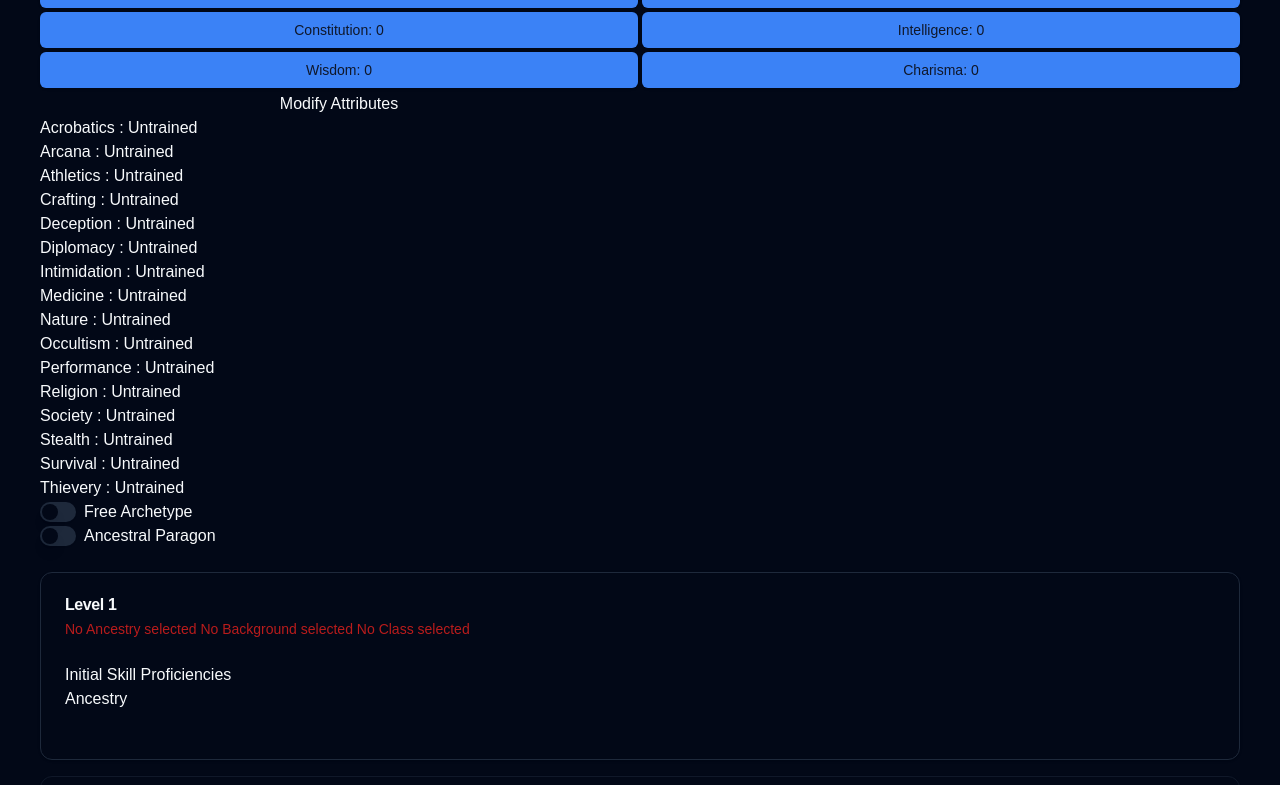
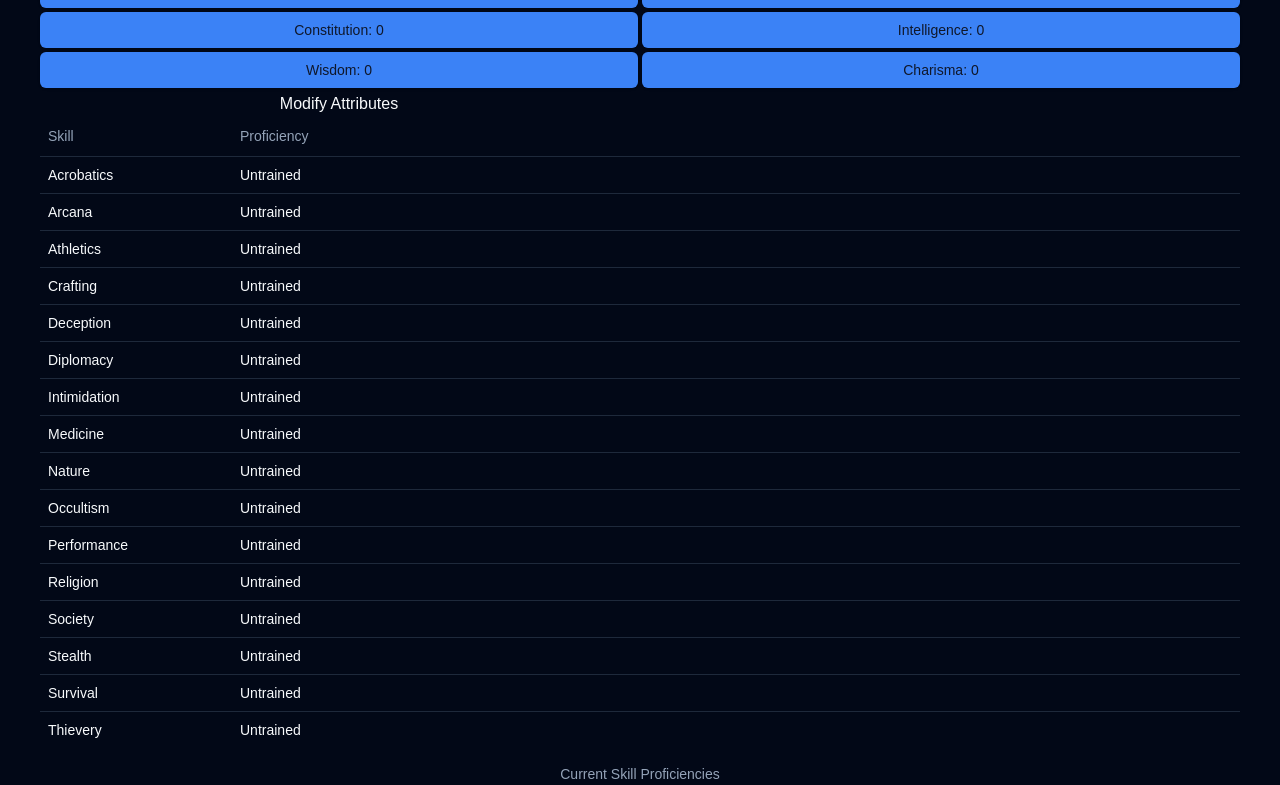
Before and after one commit to Jason-1/pathfinder-character-builder, a Next.js app: page / in a window 1280 px wide. Shown: the part 524-1309 px from the top of the page. Built offline with nearby package versions, Linux system fonts and the light colour scheme.

Commit message:
Skill proficiencies as a table

```diff
--- a/components/SkillShowcase.tsx
+++ b/components/SkillShowcase.tsx
@@ -1,5 +1,14 @@
 import { skillProficienciesType } from "@/types";
 import React from "react";
+import {
+  Table,
+  TableBody,
+  TableCaption,
+  TableCell,
+  TableHead,
+  TableHeader,
+  TableRow,
+} from "@/components/ui/table";
 
 interface SkillShowcaseProps {
   selectedLevel: number;
@@ -28,16 +37,28 @@
   }
 
   return (
-    <div>
-      {selectedSkills.map((skill) => (
-        <div key={skill.skill}>
-          {skill.skill} {": "}{" "}
-          {findTrainingLevel(
-            skill.LevelsBoosted.filter((level) => level <= selectedLevel).length
-          )}
-        </div>
-      ))}
-    </div>
+    <Table>
+      <TableCaption>Current Skill Proficiencies</TableCaption>
+      <TableHeader>
+        <TableRow>
+          <TableHead className="w-48">Skill</TableHead>
+          <TableHead>Proficiency</TableHead>
+        </TableRow>
+      </TableHeader>
+      <TableBody>
+        {selectedSkills.map((skill) => (
+          <TableRow>
+            <TableCell className="font-medium">{skill.skill}</TableCell>
+            <TableCell>
+              {findTrainingLevel(
+                skill.LevelsBoosted.filter((level) => level <= selectedLevel)
+                  .length
+              )}
+            </TableCell>
+          </TableRow>
+        ))}
+      </TableBody>
+    </Table>
   );
 };
 
--- /dev/null
+++ b/components/ui/table.tsx
@@ -0,0 +1,120 @@
+import * as React from "react"
+
+import { cn } from "@/lib/utils"
+
+const Table = React.forwardRef<
+  HTMLTableElement,
+  React.HTMLAttributes<HTMLTableElement>
+>(({ className, ...props }, ref) => (
+  <div className="relative w-full overflow-auto">
+    <table
+      ref={ref}
+      className={cn("w-full caption-bottom text-sm", className)}
+      {...props}
+    />
+  </div>
+))
+Table.displayName = "Table"
+
+const TableHeader = React.forwardRef<
+  HTMLTableSectionElement,
+  React.HTMLAttributes<HTMLTableSectionElement>
+>(({ className, ...props }, ref) => (
+  <thead ref={ref} className={cn("[&_tr]:border-b", className)} {...props} />
+))
+TableHeader.displayName = "TableHeader"
+
+const TableBody = React.forwardRef<
+  HTMLTableSectionElement,
+  React.HTMLAttributes<HTMLTableSectionElement>
+>(({ className, ...props }, ref) => (
+  <tbody
+    ref={ref}
+    className={cn("[&_tr:last-child]:border-0", className)}
+    {...props}
+  />
+))
+TableBody.displayName = "TableBody"
+
+const TableFooter = React.forwardRef<
+  HTMLTableSectionElement,
+  React.HTMLAttributes<HTMLTableSectionElement>
+>(({ className, ...props }, ref) => (
+  <tfoot
+    ref={ref}
+    className={cn(
+      "border-t bg-muted/50 font-medium [&>tr]:last:border-b-0",
+      className
+    )}
+    {...props}
+  />
+))
+TableFooter.displayName = "TableFooter"
+
+const TableRow = React.forwardRef<
+  HTMLTableRowElement,
+  React.HTMLAttributes<HTMLTableRowElement>
+>(({ className, ...props }, ref) => (
+  <tr
+    ref={ref}
+    className={cn(
+      "border-b transition-colors hover:bg-muted/50 data-[state=selected]:bg-muted",
+      className
+    )}
+    {...props}
+  />
+))
+TableRow.displayName = "TableRow"
+
+const TableHead = React.forwardRef<
+  HTMLTableCellElement,
+  React.ThHTMLAttributes<HTMLTableCellElement>
+>(({ className, ...props }, ref) => (
+  <th
+    ref={ref}
+    className={cn(
+      "h-10 px-2 text-left align-middle font-medium text-muted-foreground [&:has([role=checkbox])]:pr-0 [&>[role=checkbox]]:translate-y-[2px]",
+      className
+    )}
+    {...props}
+  />
+))
+TableHead.displayName = "TableHead"
+
+const TableCell = React.forwardRef<
+  HTMLTableCellElement,
+  React.TdHTMLAttributes<HTMLTableCellElement>
+>(({ className, ...props }, ref) => (
+  <td
+    ref={ref}
+    className={cn(
+      "p-2 align-middle [&:has([role=checkbox])]:pr-0 [&>[role=checkbox]]:translate-y-[2px]",
+      className
+    )}
+    {...props}
+  />
+))
+TableCell.displayName = "TableCell"
+
+const TableCaption = React.forwardRef<
+  HTMLTableCaptionElement,
+  React.HTMLAttributes<HTMLTableCaptionElement>
+>(({ className, ...props }, ref) => (
+  <caption
+    ref={ref}
+    className={cn("mt-4 text-sm text-muted-foreground", className)}
+    {...props}
+  />
+))
+TableCaption.displayName = "TableCaption"
+
+export {
+  Table,
+  TableHeader,
+  TableBody,
+  TableFooter,
+  TableHead,
+  TableRow,
+  TableCell,
+  TableCaption,
+}
```
